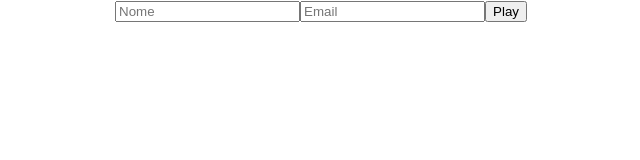
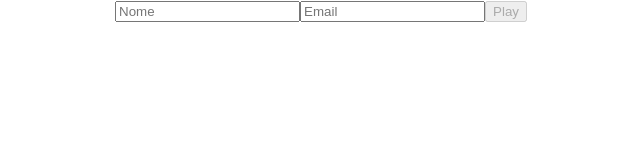
Before and after one commit to rafae2k/tryvia, a React (Create React App) app: page / in a window 1280 px wide. Shown: the top 160 px of the page, without its empty margins (319-959 px from the left). Built offline with nearby package versions, Linux system fonts and the light colour scheme.

Commit message:
feat(login): finish req 1

```diff
--- a/src/pages/Login.js
+++ b/src/pages/Login.js
@@ -7,18 +7,20 @@ class Login extends Component {
   state ={
     name: '',
     email: '',
-    isEnable: false,
+    isDisabled: true,
   }
 
   validateForm = () => {
     const { email, name } = this.state;
 
     const regexEmail = new RegExp(/^[\w-.]+@([\w-]+\.)+[\w-]{2,4}$/);
-    const validateEmail = regexEmail.test(String(email).toLowerCase);
+    const isEmailValid = regexEmail.test(String(email).toLowerCase());
 
-    return (validateEmail && name.length > 0)
-      ? this.setState({ isEnable: true })
-      : this.setState({ isEnable: false });
+    if (isEmailValid && name.length > 0) {
+      this.setState({ isDisabled: false });
+    } else {
+      this.setState({ isDisabled: true });
+    }
   }
 
   handleChange = ({ target: { value, name } }) => {
@@ -33,7 +35,7 @@ class Login extends Component {
   }
 
   render() {
-    const { name, email, isEnable } = this.state;
+    const { name, email, isDisabled } = this.state;
     return (
       <div>
         <form onSubmit={ this.handleSubmit }>
@@ -53,8 +55,9 @@ class Login extends Component {
             value={ email }
           />
           <button
+            data-testid="btn-play"
             type="submit"
-            disabled={ isEnable }
+            disabled={ isDisabled }
           >
             Play
           </button>
```
